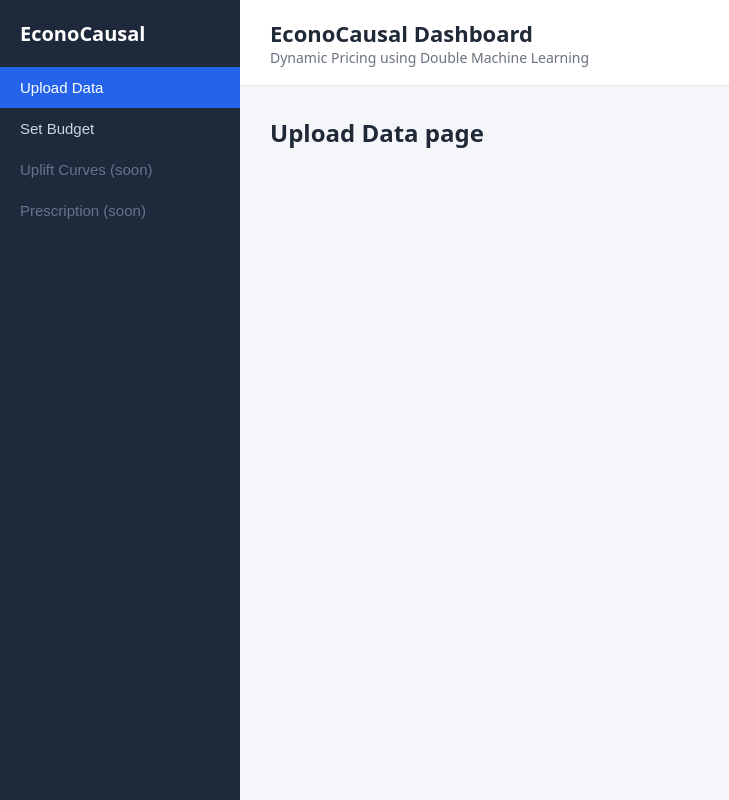
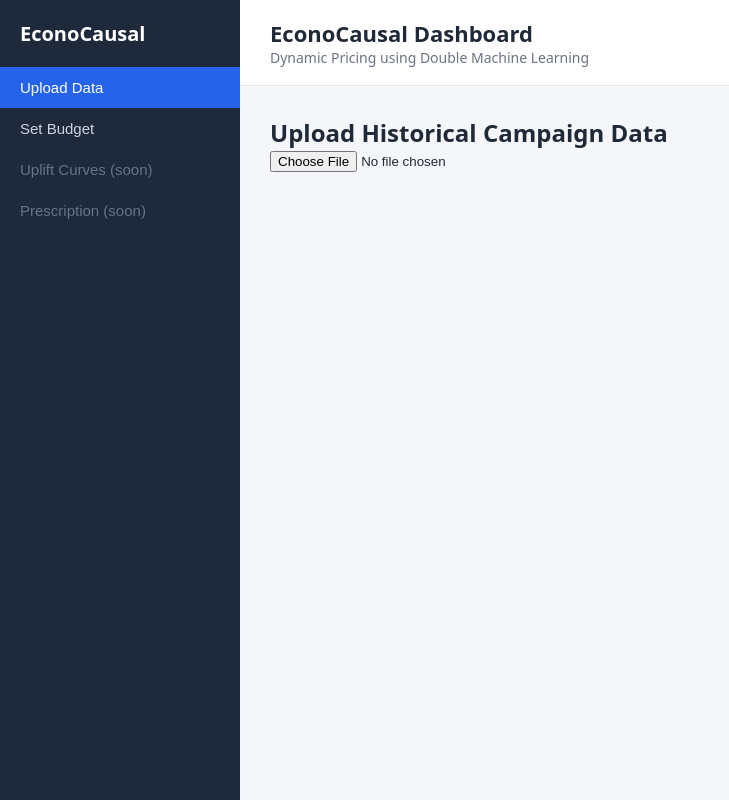
Before and after one commit to jashhtech/EconoCausal-Dynamic-Pricing, a React app in the folder frontend/: page / in a window 1280 px wide. Shown: the whole page, without its empty margins (0-729 px from the left). Built offline with nearby package versions, Linux system fonts and the light colour scheme; the HTML template or start-up script is replaced by a standard one.

Commit message:
feat: add CSV upload with papaparse and 10-row preview table

```diff
--- a/frontend/package.json
+++ b/frontend/package.json
@@ -10,6 +10,7 @@
     "preview": "vite preview"
   },
   "dependencies": {
+    "papaparse": "^5.7.0",
     "react": "^19.2.8",
     "react-dom": "^19.2.8"
   },
--- a/frontend/src/App.jsx
+++ b/frontend/src/App.jsx
@@ -1,7 +1,27 @@
 import { useState } from 'react'
+import Papa from 'papaparse'
 
 function App() {
   const [page, setPage] = useState('upload')
+  const [fileName, setFileName] = useState('')
+  const [rows, setRows] = useState([])
+  const [columns, setColumns] = useState([])
+
+  function handleFileChange(event) {
+    const file = event.target.files[0]
+    if (!file) return
+
+    setFileName(file.name)
+
+    Papa.parse(file, {
+      header: true,
+      skipEmptyLines: true,
+      complete: (result) => {
+        setRows(result.data)
+        setColumns(result.meta.fields)
+      },
+    })
+  }
 
   return (
     <div className="layout">
@@ -29,7 +49,41 @@ function App() {
           <p>Dynamic Pricing using Double Machine Learning</p>
         </div>
         <div className="main">
-          {page === 'upload' && <h2>Upload Data page</h2>}
+          {page === 'upload' && (
+            <div>
+              <h2>Upload Historical Campaign Data</h2>
+              <input type="file" accept=".csv" onChange={handleFileChange} />
+
+              {fileName && (
+                <p className="file-info">
+                  File: <strong>{fileName}</strong> | Rows: <strong>{rows.length}</strong> | Columns: <strong>{columns.length}</strong>
+                </p>
+              )}
+
+              {rows.length > 0 && (
+                <div className="table-wrapper">
+                  <table className="preview-table">
+                    <thead>
+                      <tr>
+                        {columns.map((col) => (
+                          <th key={col}>{col}</th>
+                        ))}
+                      </tr>
+                    </thead>
+                    <tbody>
+                      {rows.slice(0, 10).map((row, index) => (
+                        <tr key={index}>
+                          {columns.map((col) => (
+                            <td key={col}>{row[col]}</td>
+                          ))}
+                        </tr>
+                      ))}
+                    </tbody>
+                  </table>
+                </div>
+              )}
+            </div>
+          )}
           {page === 'budget' && <h2>Set Budget page</h2>}
         </div>
       </div>
--- a/frontend/src/index.css
+++ b/frontend/src/index.css
@@ -92,3 +92,33 @@ h1, h2 {
 .sidebar h2 {
   color: #ffffff;
 }
+.file-info {
+  margin: 16px 0;
+  color: #374151;
+}
+
+.table-wrapper {
+  overflow-x: auto;
+  background: #ffffff;
+  border: 1px solid #e5e7eb;
+  border-radius: 8px;
+}
+
+.preview-table {
+  width: 100%;
+  border-collapse: collapse;
+  font-size: 14px;
+}
+
+.preview-table th,
+.preview-table td {
+  padding: 10px 14px;
+  text-align: left;
+  border-bottom: 1px solid #e5e7eb;
+  white-space: nowrap;
+}
+
+.preview-table th {
+  background: #f3f4f6;
+  color: #1f2937;
+}
```
Also changed, not shown: 1 other file (tests, documents, lock files or other folders).
